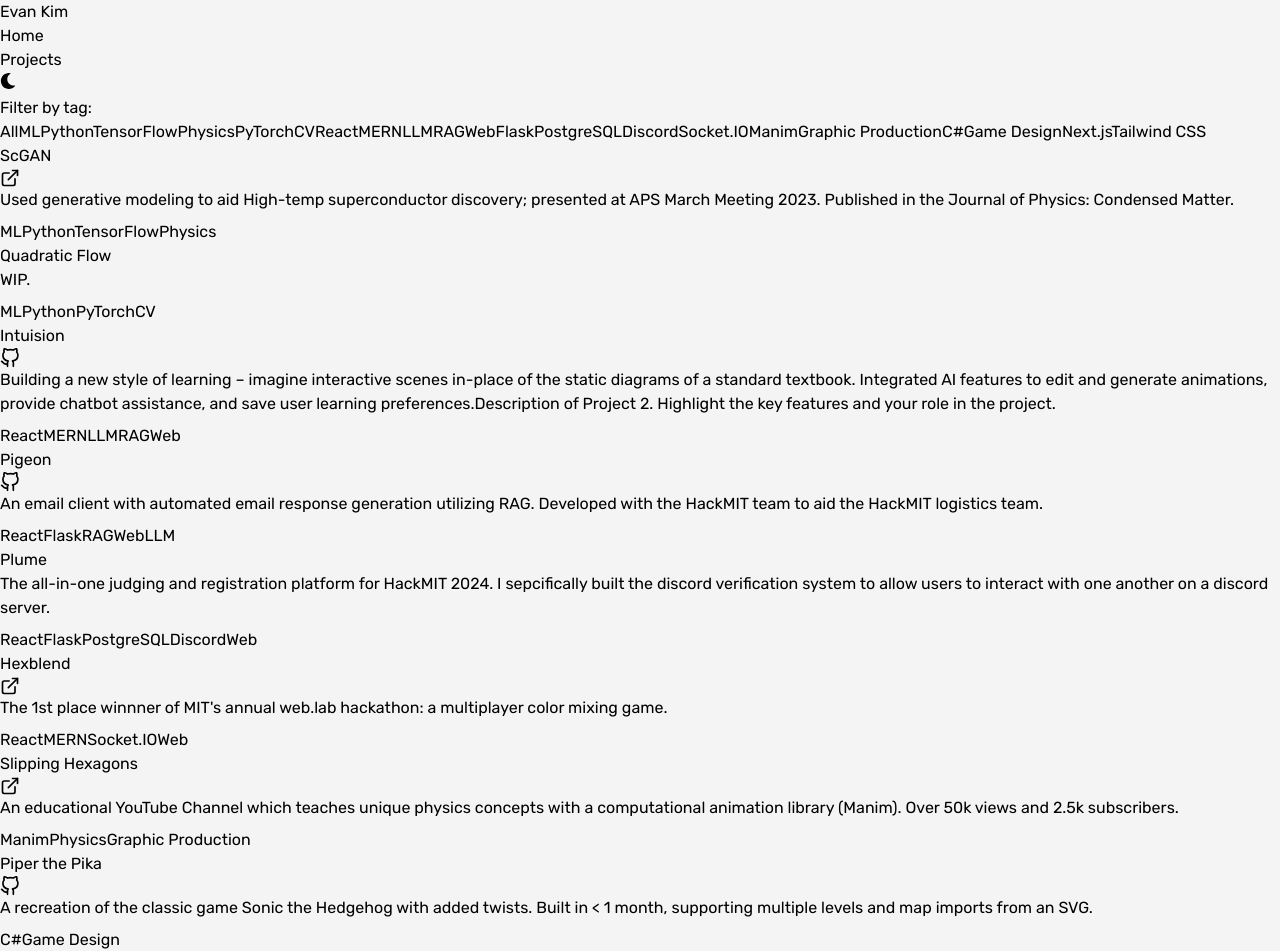
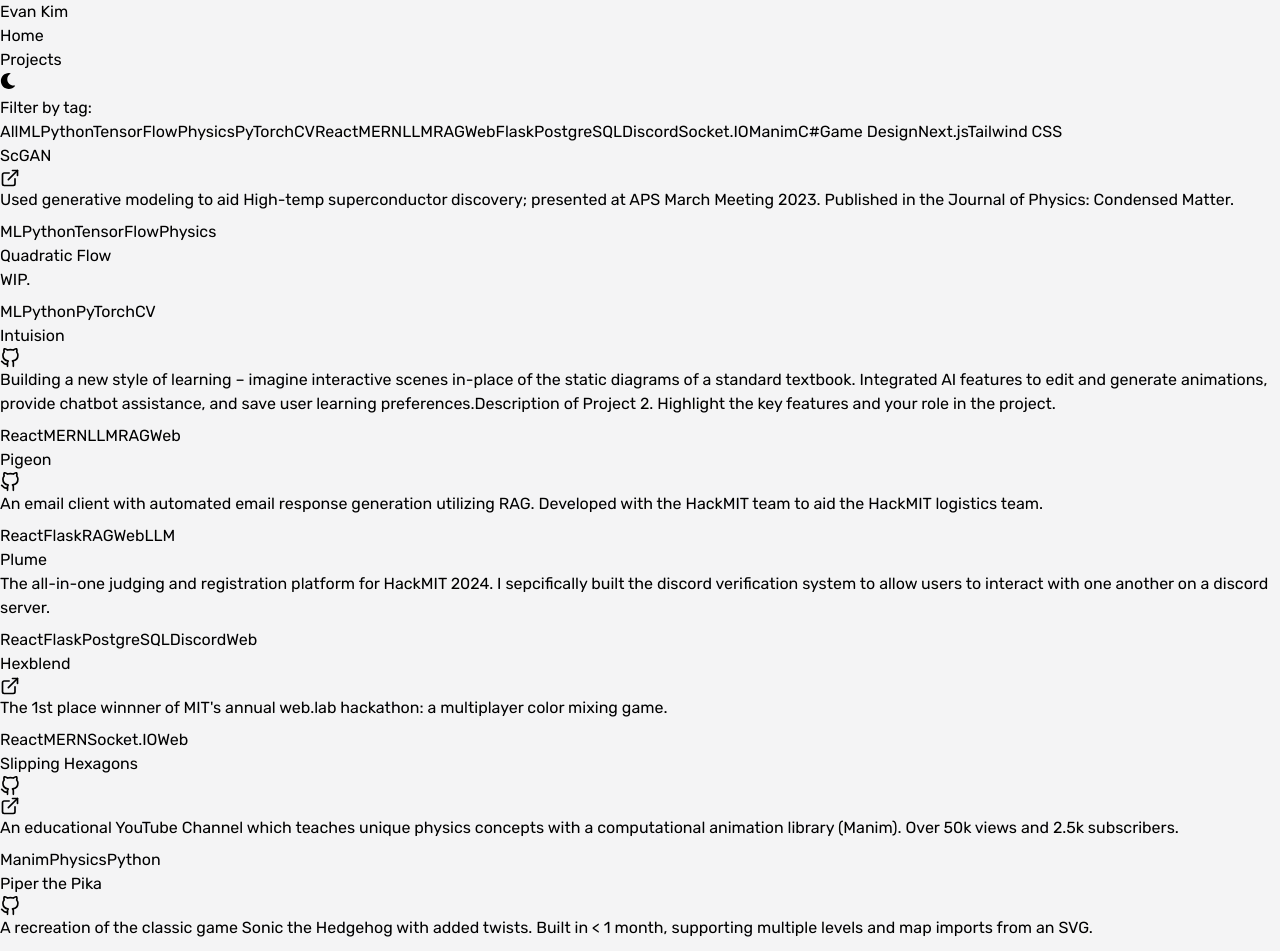
Before and after one commit to evnkim/evn.kim, a Next.js app: page /projects in a window 1280 px wide. Shown: the top 951 px of the page. Built offline with nearby package versions, Linux system fonts and the light colour scheme.

Commit message:
tag update

```diff
--- a/src/app/projects/projects.tsx
+++ b/src/app/projects/projects.tsx
@@ -62,7 +62,7 @@ const ProjectBox: React.FC<{
       </div>
       <p className="text-gray-600 dark:text-gray-300">{description}</p>
     </div>
-    <div className="flex mt-auto pt-4 space-x-2">
+    <div className="flex flex-wrap mt-auto pt-4 space-x-2">
       {tags.map((tag, index) => (
         <Tag key={index} name={tag} />
       ))}
@@ -115,8 +115,9 @@ const ProjectsPage = () => {
       title: "Slipping Hexagons",
       description:
         "An educational YouTube Channel which teaches unique physics concepts with a computational animation library (Manim). Over 50k views and 2.5k subscribers.",
-      tags: ["Manim", "Physics", "Graphic Production"],
+      tags: ["Manim", "Physics", "Python"],
       demoLink: "https://youtube.com/@slippinghexagons",
+      githubLink: "https://github.com/evnkim/manim-physics-videos",
     },
     {
       title: "Piper the Pika",
```
